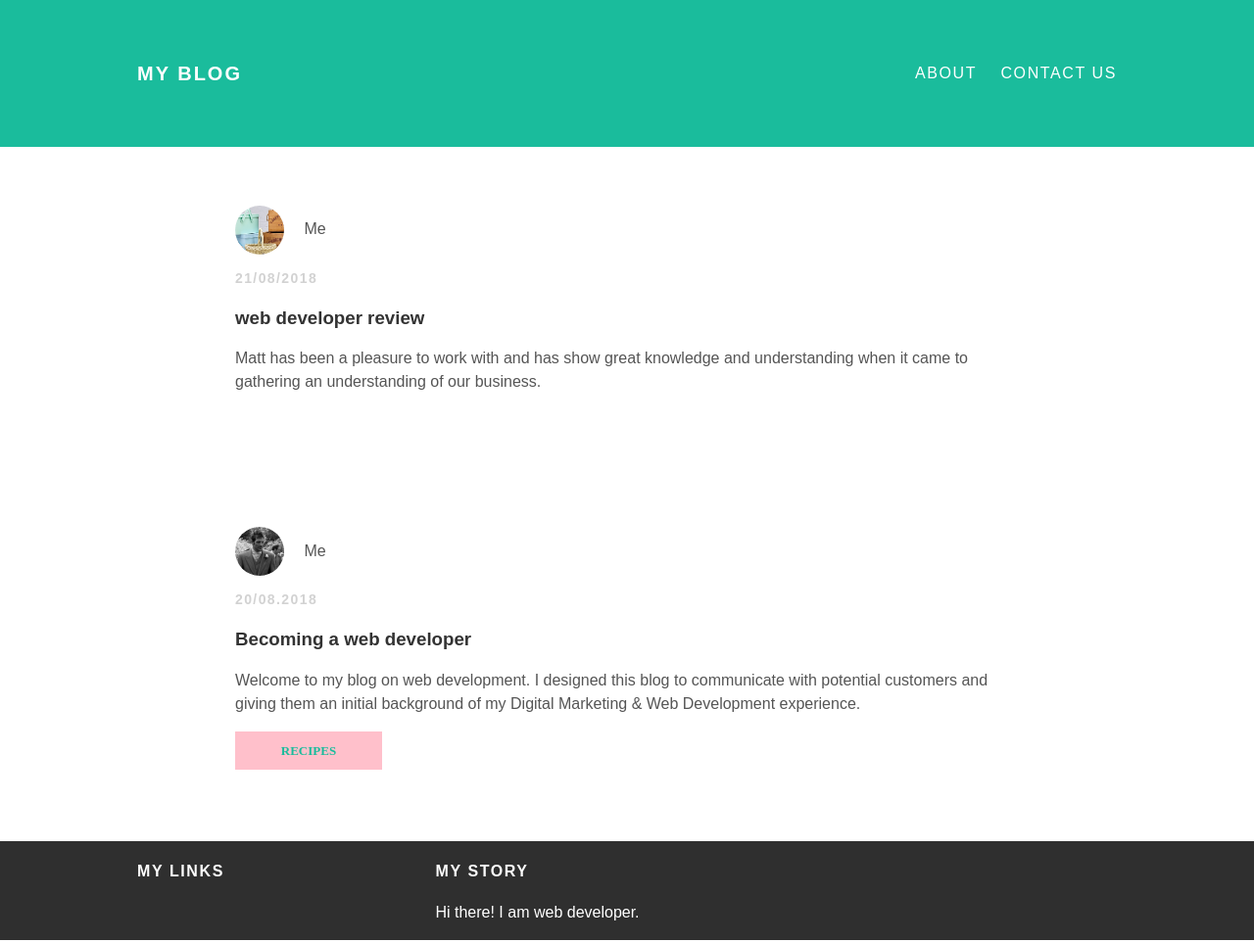
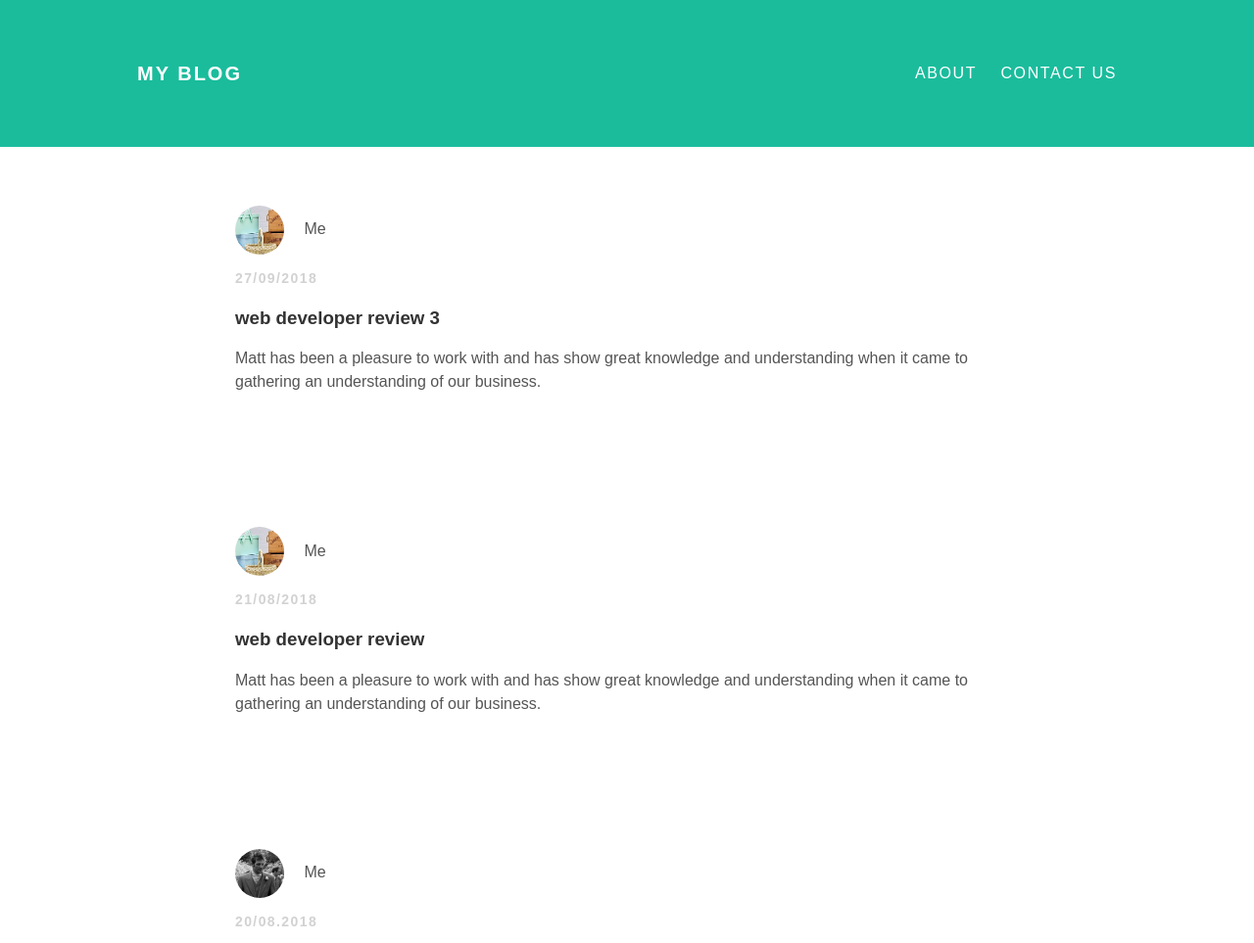
Before and after one commit to mattchristiansen7/mattchristiansen7.github.io, a plain HTML site: page index.html in a window 1280 px wide. Shown: the top 963 px of the page at 98% size. Drawn offline with Linux system fonts and the light colour scheme.

Commit message:
Update index.html

```diff
--- a/index.html
+++ b/index.html
@@ -16,6 +16,22 @@
 			</ul>
 		</div>
 	</div>
+		<div id="content">
+			<div class="container">
+			<div class="post">
+				<div class="post-author">
+					<img src="choose_your_hamper.jpg" width="150px">
+					<span>Me</span>
+				</div>
+			    <p class="post-date">27/09/2018</p>
+			    <h3 class="post-title"> web developer review 3</h3>
+			    <div class="post-content">
+			    	<p>Matt has been a pleasure to work with and has show great knowledge and understanding when it came to gathering an understanding of our business.
+			    	</p>
+
+			    </div>
+			</div>
+		</div>
 	<div id="content">
 			<div class="container">
 			<div class="post">
```
